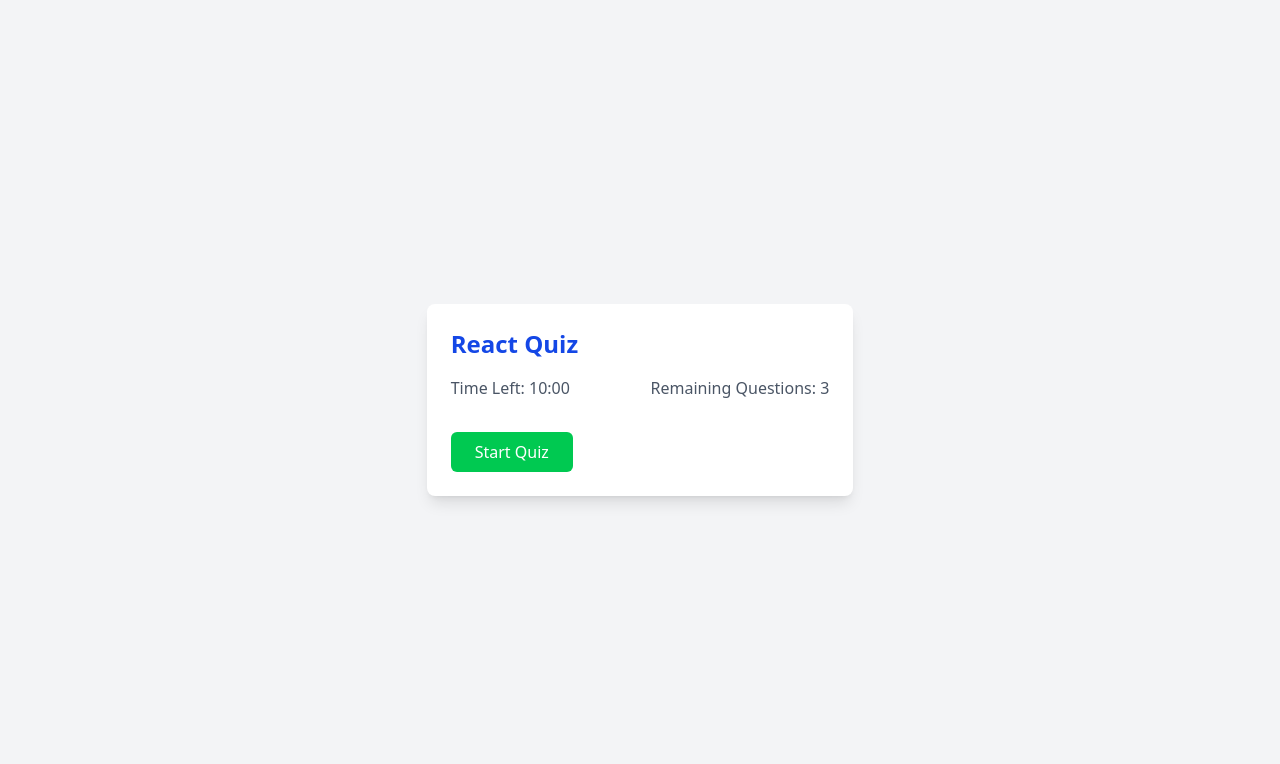
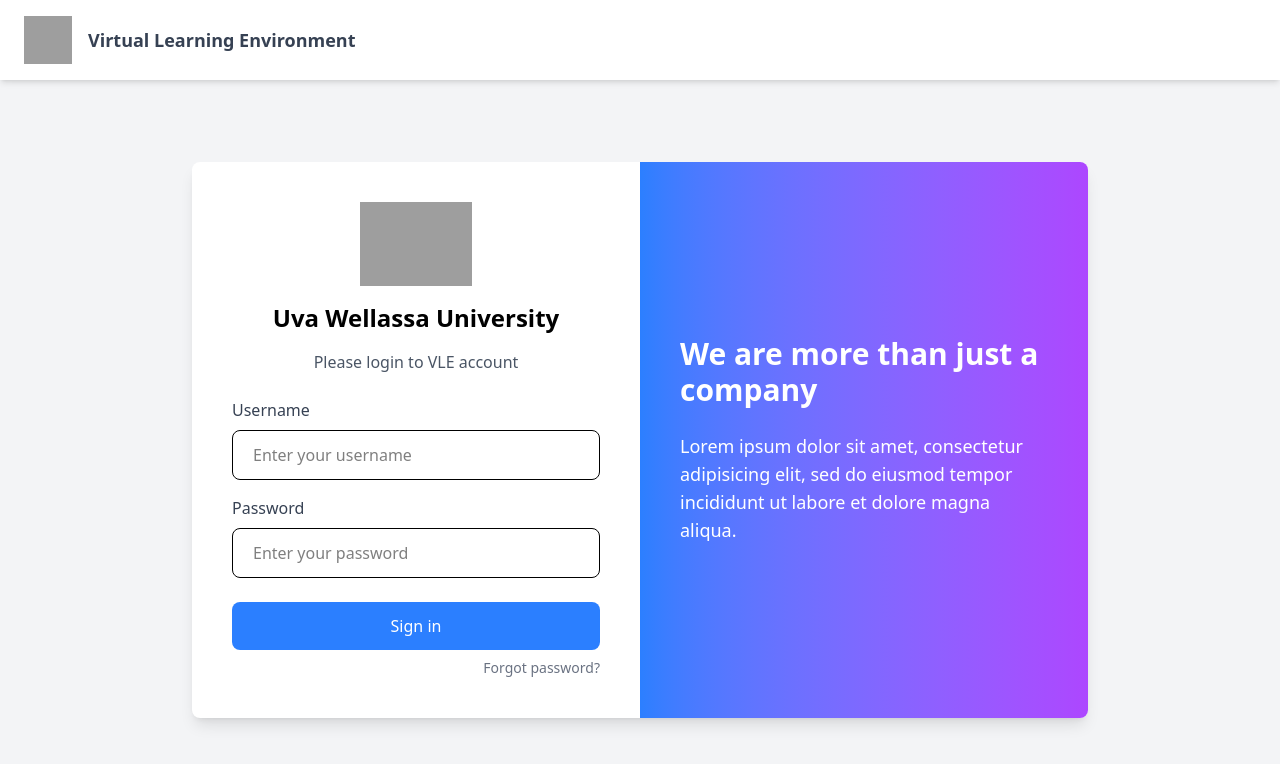
Before and after one commit to ThirunavukkarasuMathurjan/LMS_Project, a React (Vite) app: page / in a window 1280 px wide. Shown: the top 764 px of the page. Built offline with nearby package versions, Linux system fonts and the light colour scheme; grey boxes are pictures that could not be loaded.

Commit message:
linking login and home

```diff
--- a/src/App.jsx
+++ b/src/App.jsx
@@ -1,12 +1,25 @@
-import { Routes, Route } from "react-router-dom";
+import { Routes, Route, Navigate } from "react-router-dom";
+import { useState } from "react";
+import Login from "./components/Login";
+import Home from "./components/Home";
 import Quiz from "./components/Quiz";
 import Result from "./components/Result";
 
 function App() {
+  const [isAuthenticated, setIsAuthenticated] = useState(false);
+
   return (
     <Routes>
-      <Route path="/" element={<Quiz />} />
-      <Route path="/results" element={<Result />} />
+      {!isAuthenticated ? (
+        <Route path="/*" element={<Login setIsAuthenticated={setIsAuthenticated} />} />
+      ) : (
+        <>
+          <Route path="/" element={<Home />} />
+          <Route path="/courses" element={<Quiz />} />
+          <Route path="/results" element={<Result />} />
+          <Route path="*" element={<Navigate to="/" />} />
+        </>
+      )}
     </Routes>
   );
 }
```
Also changed, not shown: src/components/Home.jsx (line endings or trailing spaces).
